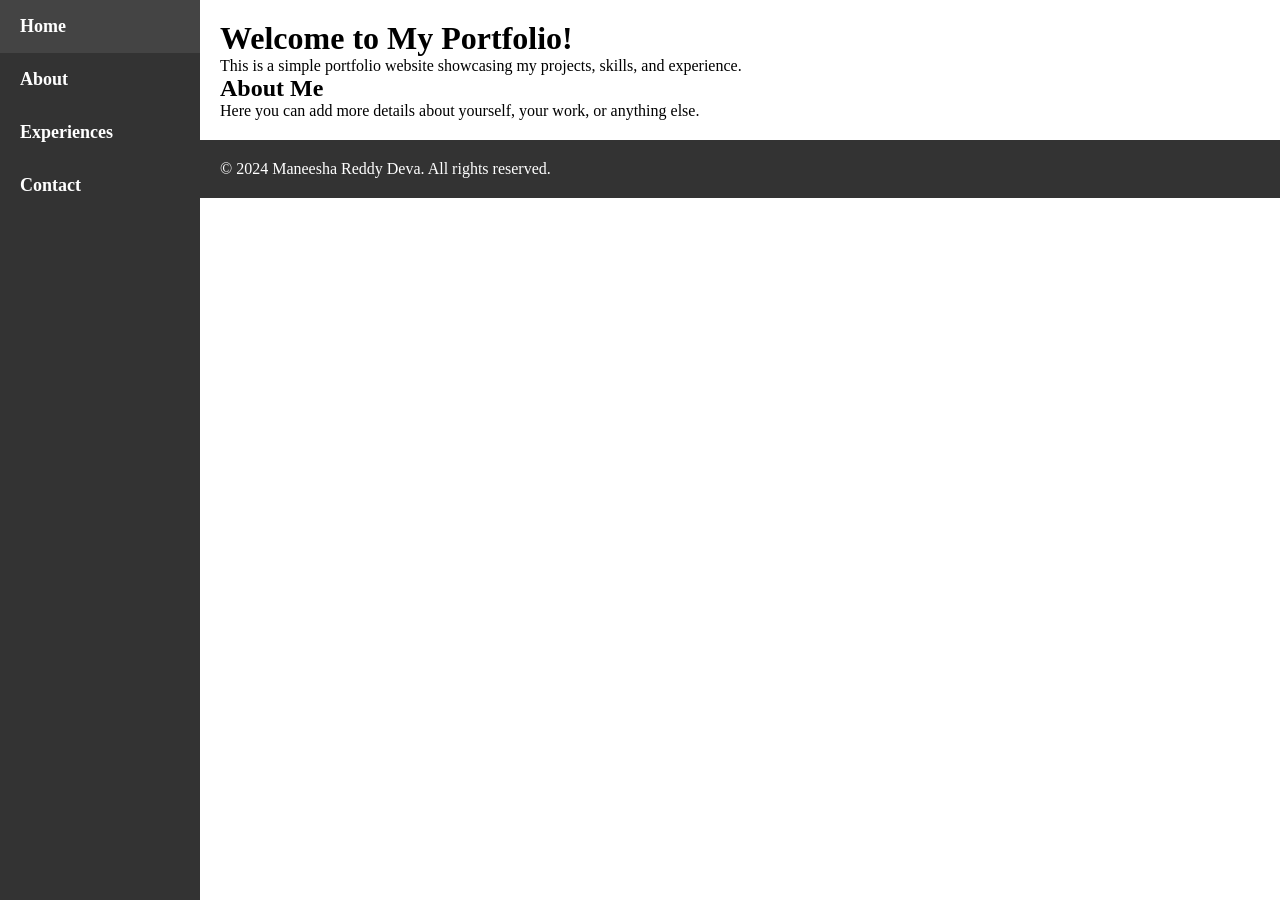
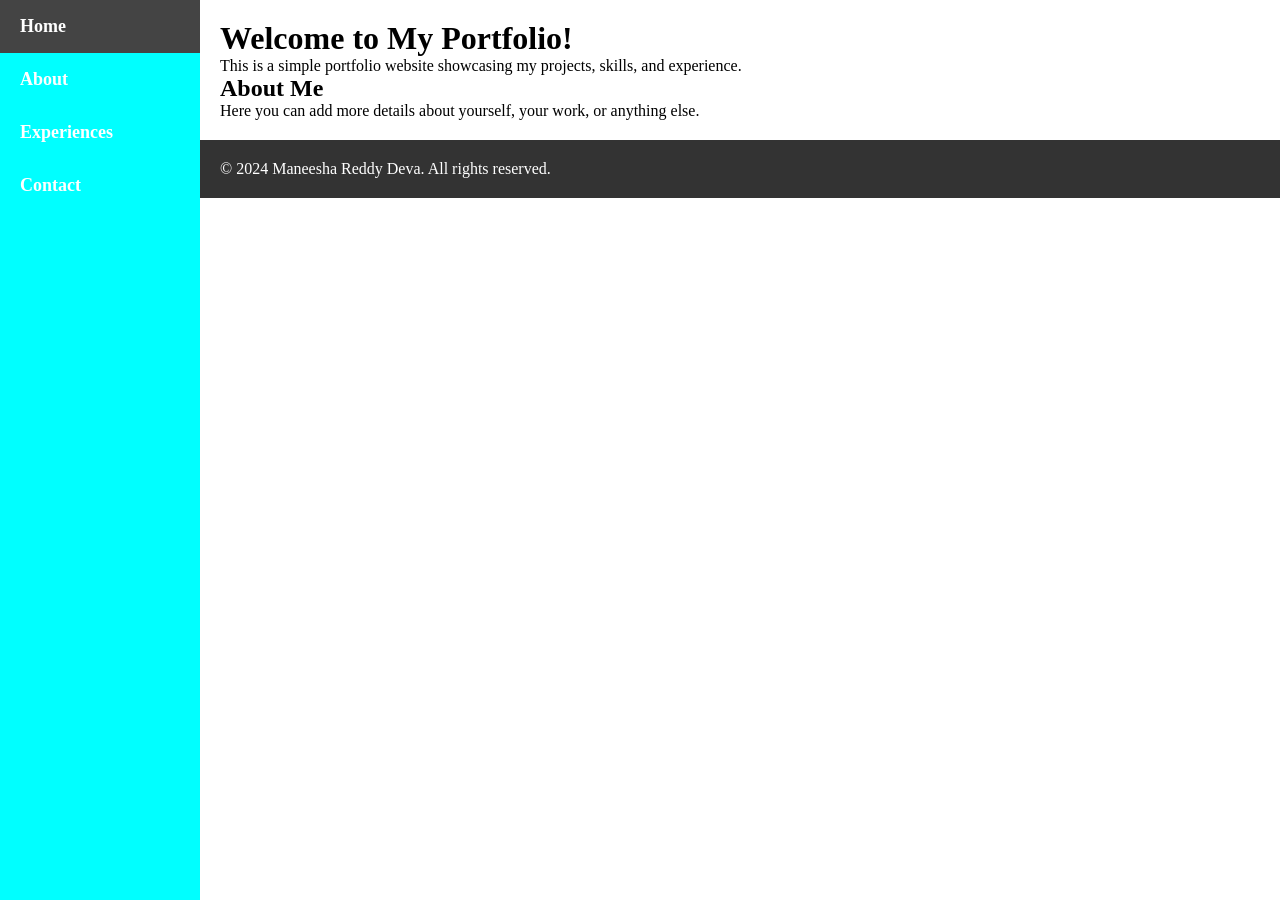
Before and after one commit to Manny-ship/example.github.io, a Jekyll site: the page built from index.md, in a window 1280 px wide. Built offline with Jekyll 4.4.1, drawn with Linux system fonts in a browser that asks for light colours.

Commit message:
Update style.css

```diff
--- a/assets/css/style.css
+++ b/assets/css/style.css
@@ -7,7 +7,7 @@
 
 /* Style the navigation bar */
 nav {
-  background-color: #333;
+  background-color: #00FFFF;
   width: 200px;  /* Width of the navbar */
   height: 100vh; /* Full viewport height */
   position: fixed; /* Fix it to the left side */
```
